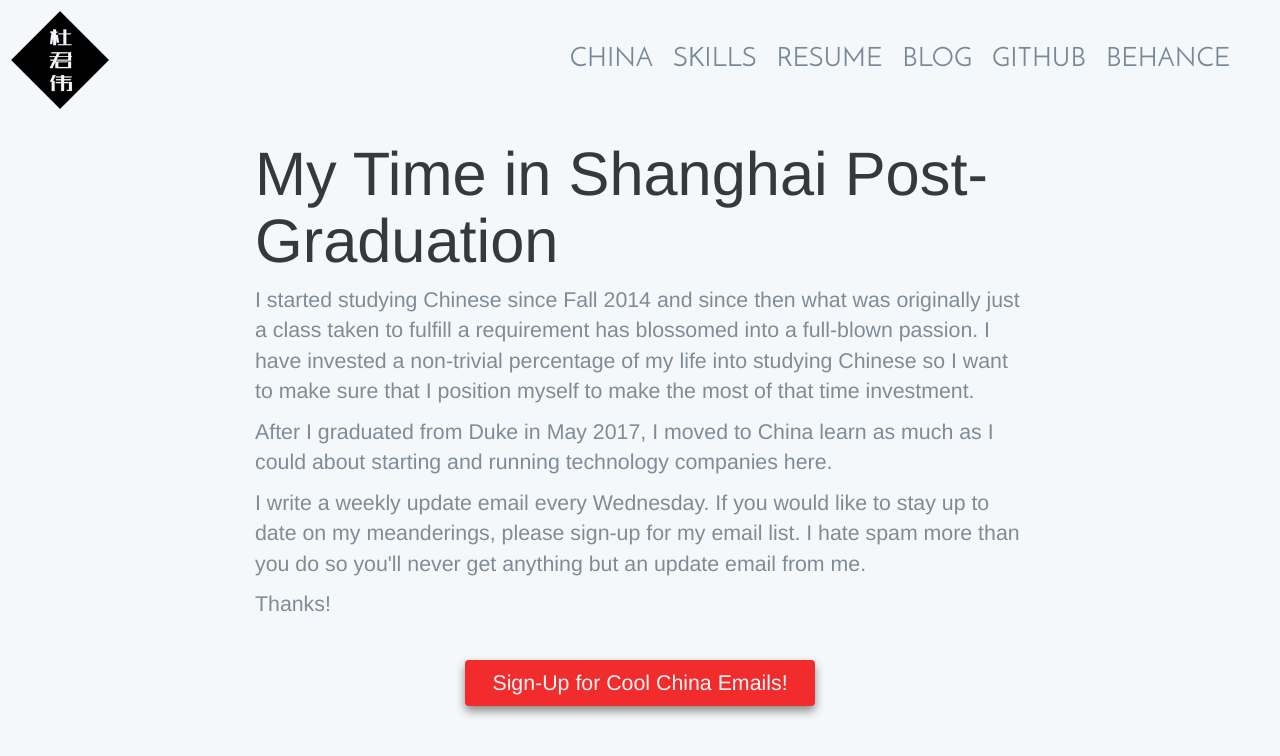
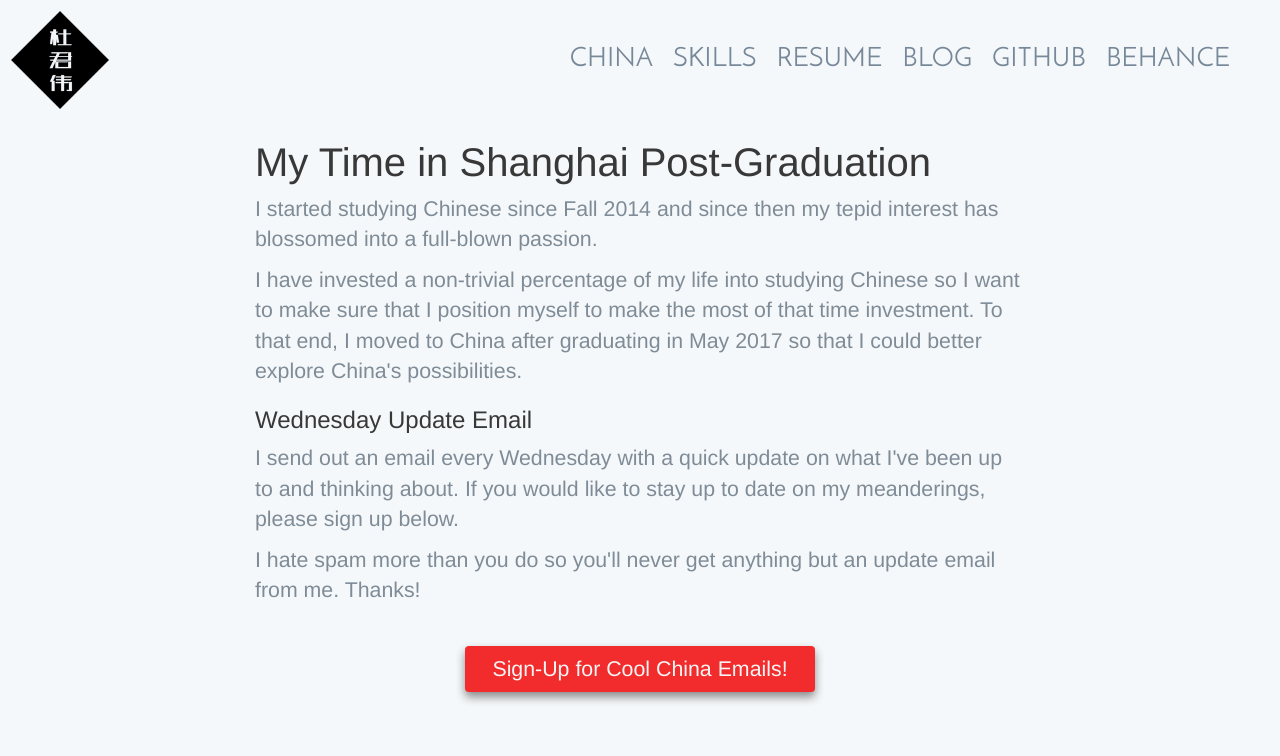
Before and after one commit to TimelyToga/timothyblumberg-web, a Django app: template timothyblumberg/templates/chinese.html in a window 1280 px wide. Shown: the top 756 px of the page. Run offline with Django 3.2, Linux system fonts and the light colour scheme; the template is opened without the code that fills it, so the values that code supplies are empty; some libraries are stand-ins or nearby versions.

Commit message:
Updated China page

```diff
--- a/timothyblumberg/templates/chinese.html
+++ b/timothyblumberg/templates/chinese.html
@@ -9,21 +9,22 @@
 
 {% block main_outside_container %}
     <div class="intro container">
-        <h1>My Time in Shanghai Post-Graduation</h1>
+        <h2>My Time in Shanghai Post-Graduation</h2>
     </div>
 
     <div class="container">
-        <p>I started studying Chinese since Fall 2014 and since then what was originally just a
-            class taken to fulfill a requirement has blossomed into a full-blown passion.
-            I have invested a non-trivial percentage of my life into studying Chinese so I want
-            to make sure that I position myself to make the most of that time investment.</p>
-        <p>After I graduated from Duke in May 2017, I moved to China learn as much as I could
-            about starting and running technology companies here.</p>
-    <p>I write a weekly update email every Wednesday. If you would like to stay up to date on my meanderings,
-        please sign-up for my email list. I hate spam more than you do so you'll never get anything but
-    an update email from me.</p>
-    <p>Thanks!</p>
-    <div class="sign-up-button-wrapper"><a class="sign-up-button" href="http://eepurl.com/bo94lT">Sign-Up for Cool China Emails!</a></div>
+        <p>I started studying Chinese since Fall 2014 and since then my tepid interest has blossomed into a full-blown
+            passion.</p>
+        <p> I have invested a non-trivial percentage of my life into studying Chinese so I want
+            to make sure that I position myself to make the most of that time investment. To that end, I moved to China
+            after graduating in May 2017 so that I could better explore China's possibilities.</p>
+        <h3>Wednesday Update Email</h3>
+        <p>I send out an email every Wednesday with a quick update on what I've been up to and thinking about. If you would
+            like to stay up to date on my meanderings, please sign up below.</p>
+        <p>I hate spam more than you do so you'll never get anything but an update email from me. Thanks!</p>
+        <div class="sign-up-button-wrapper">
+            <a class="sign-up-button" href="http://eepurl.com/bo94lT">Sign-Up for Cool China Emails!</a>
+        </div>
     </div>
 
 {% endblock %}
```
